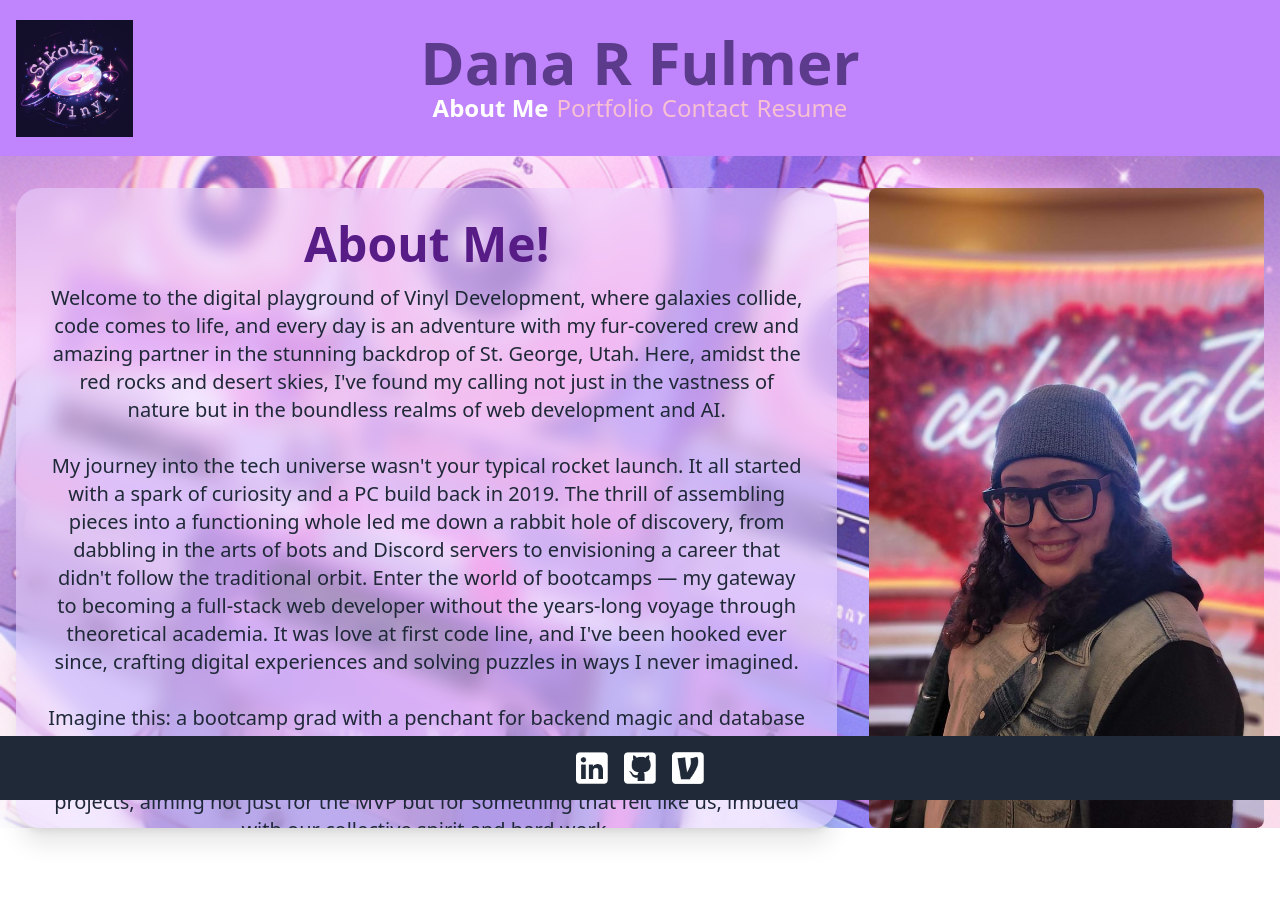
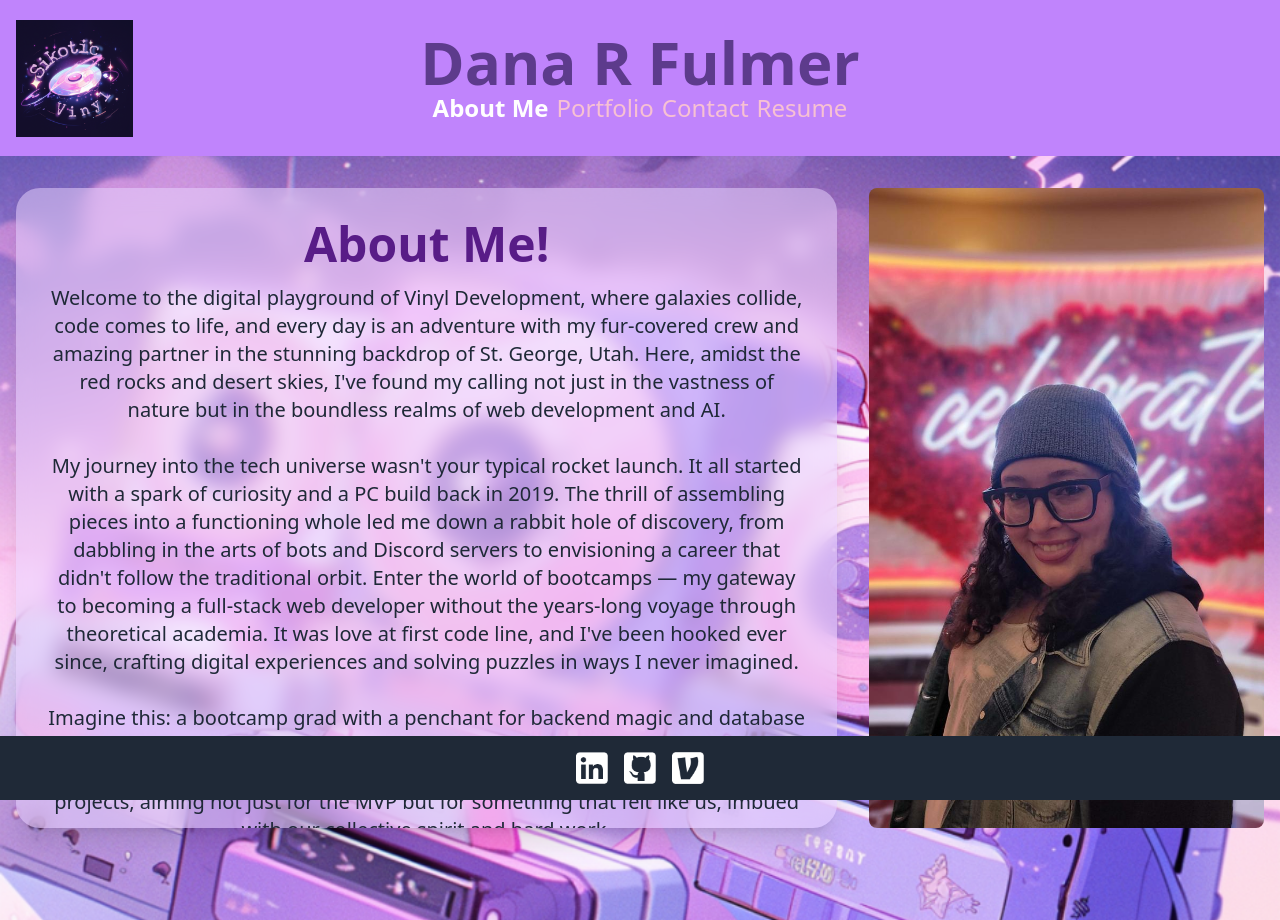
Before and after one commit to SikoticVinyl/SiksReactPortfolio, a React (Vite) app: page / in a window 1280 px wide. Before the commit the page ends 828 px from the top, so only its background shows below. Built offline with nearby package versions, Linux system fonts and the light colour scheme.

Commit message:
Added spacing to pages properly.

```diff
--- a/src/App.css
+++ b/src/App.css
@@ -1,3 +1,4 @@
+
 body, html {
   height: 100%;
   margin: 0;
@@ -10,6 +11,7 @@ body {
   background-position: center;
   background-repeat: no-repeat;
   background-size: cover;
+  background-attachment: fixed;
 }
 /* Style the scrollbar track (background) */
 ::-webkit-scrollbar-track {
@@ -55,6 +57,10 @@ body {
   gap: 20px;
 }
 
+.spacing {
+  padding-bottom: 60px;
+}
+
 footer {
   position: fixed;
   bottom: 0;
--- a/src/components/AboutMe.jsx
+++ b/src/components/AboutMe.jsx
@@ -3,8 +3,8 @@ import DanaImage from '../assets/Dana.jpg';
 
 function AboutMe() {
   return (
-    <main className="container mx-auto pt-8 px-4 mb-">
-      <section className="grid grid-cols-1 md:grid-cols-3 gap-8 mb-20" id="AboutMe">
+    <main className="container mx-auto pt-8 px-4 spacing">
+      <section className="grid grid-cols-1 md:grid-cols-3 gap-8 mb-8" id="AboutMe">
         <div className="md:col-span-2 bg-purple-200 bg-opacity-50 rounded-3xl p-8 text-center shadow-xl overflow-auto" style={{ maxHeight: '80vh', backdropFilter: 'blur(10px)' }}>
           <h2 className="text-3xl md:text-4xl lg:text-5xl font-semibold mb-4 text-center text-purple-900">About Me!</h2>
           <p className="text-base md:text-lg lg:text-xl text-gray-800">
--- a/src/components/Contact.jsx
+++ b/src/components/Contact.jsx
@@ -74,7 +74,7 @@ function Contact() {
 
   return (
     <section className="contact py-8 px-4">
-      <div className="max-w-md mx-auto">
+      <div className="max-w-md mx-auto spacing">
         <div className="bg-dark-purple bg-opacity-40 rounded-lg p-6">
           <div className="flex flex-col items-center space-y-4 mb-8">
             <h2 className="text-light-pink text-3xl md:text-5xl font-bold text-center">Contact Me</h2>
--- a/src/components/Resume.jsx
+++ b/src/components/Resume.jsx
@@ -26,7 +26,7 @@ function Resume() {
 
   return (
     <section className="flex flex-col items-center py-8 px-4">
-    <div className="w-full max-w-2xl flex flex-col items-center space-y-4">
+    <div className="w-full max-w-2xl flex flex-col items-center space-y-4 spacing">
       <div className="w-full flex flex-col justify-center items-center relative mb-8">
         <img src={PanelsBlank} alt="Background" className="w-1/2 h-auto object-cover" />
         <h2 className="text-dark-purple text-4xl sm:text-5xl md:text-6xl lg:text-7xl font-bold text-center absolute">Resume</h2>
```
